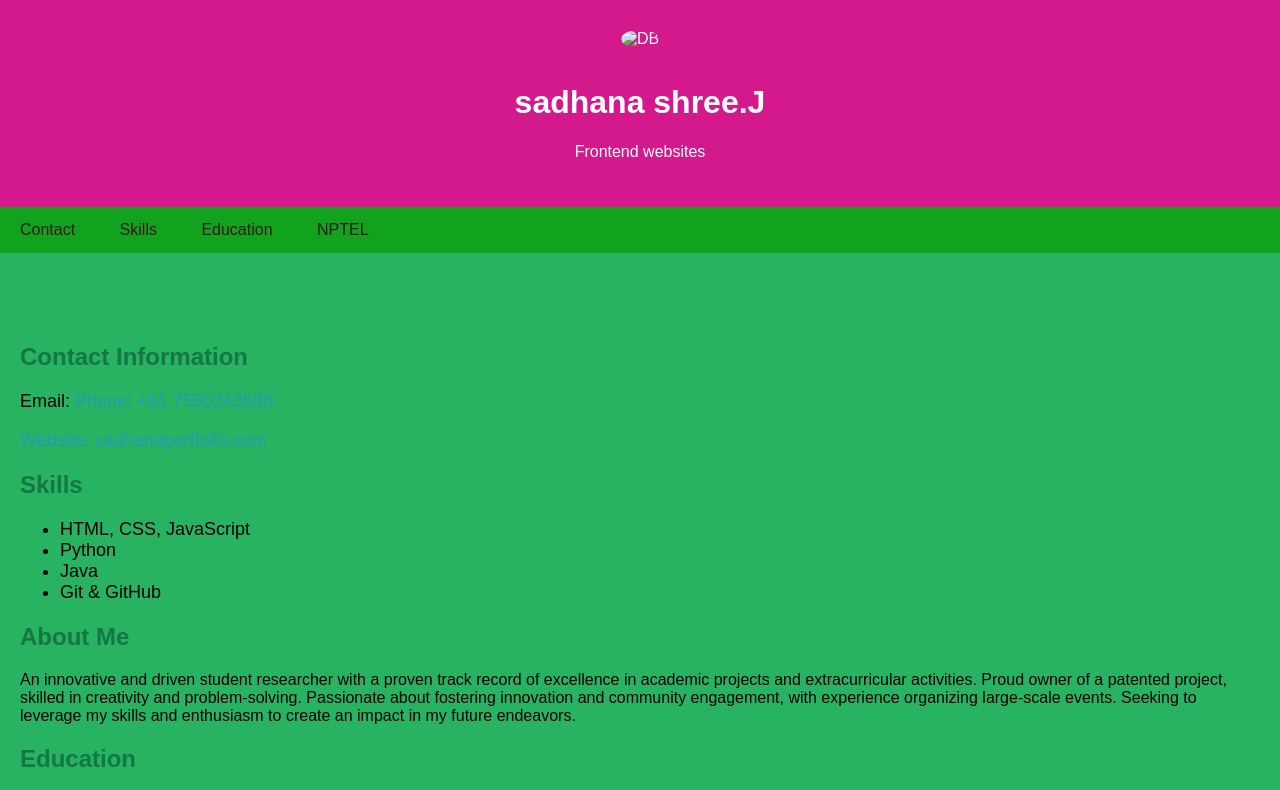
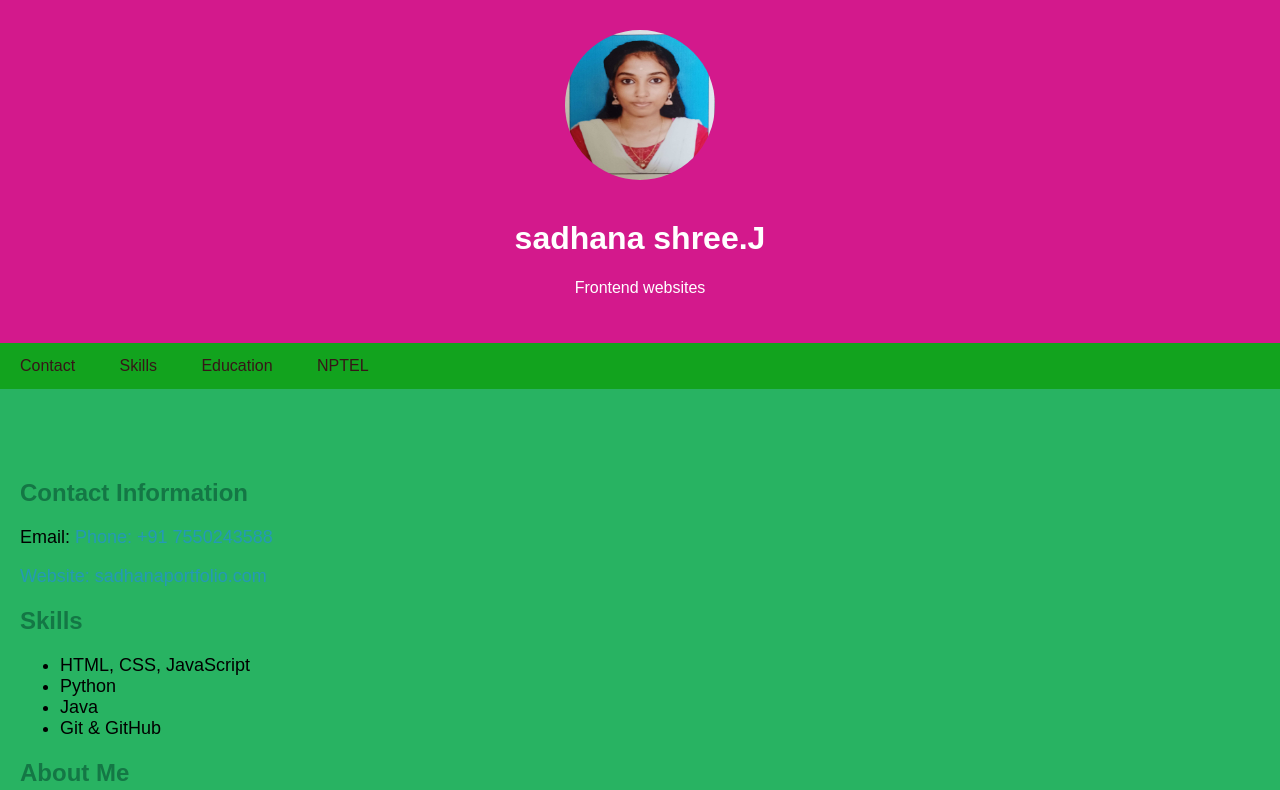
Before and after one commit to sadhu1710/naanmudhalvan, a plain HTML site: page index.html in a window 1280 px wide. Shown: the top 790 px of the page. Drawn offline with Linux system fonts and the light colour scheme.

Commit message:
Update index.html

```diff
--- a/index.html
+++ b/index.html
@@ -98,7 +98,7 @@
 <body>
 
     <header>
-        <img src="picture(3).jpg" alt="DB" />
+        <img src="https://github.com/sadhu1710/naanmudhalvan/blob/main/picture%20(3).jpg" alt="DB" />
         <h1>sadhana shree.J</h1>
         </h1>
         <p>Frontend websites</p>
```
